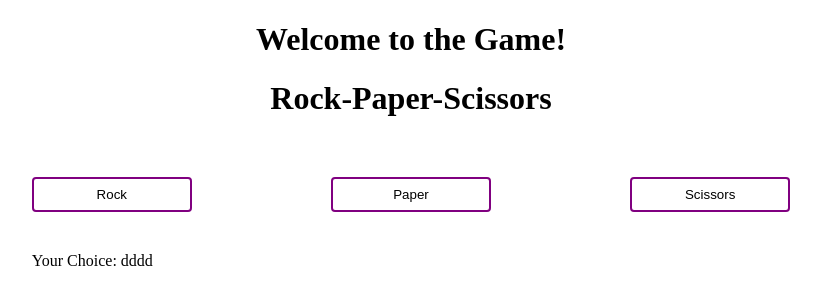
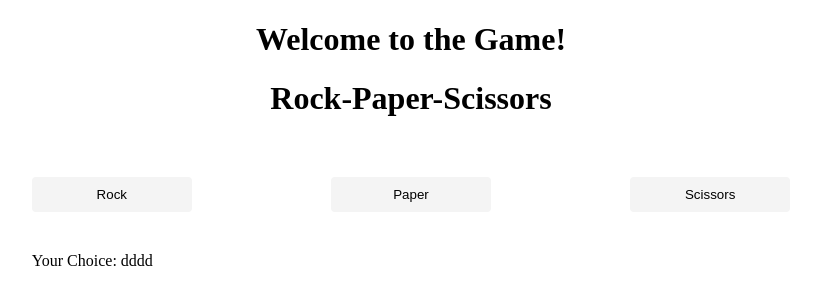
Before and after one commit to oguzdeniz/rock-paper-scissors, a plain HTML site: page index.html in a window 1280 px wide. Shown: the whole page, without its empty margins (229-1050 px from the left). Drawn offline with Linux system fonts and the light colour scheme.

Commit message:
some css mods

```diff
--- a/index.css
+++ b/index.css
@@ -13,14 +13,15 @@
 }
 
 .selection button {
-  border: solid 2px purple;
-  background: transparent;
   min-width: 160px;
   padding: 8px 30px;
+  background: rgb(244, 244, 244);
+  border: 2px solid transparent;
   border-radius: 4px;
 }
 .selection button:hover {
-  background: orange;
+  border: solid 2px purple;
+  /* background: orange; */
 }
 .selection button:active {
   background: rgb(243, 102, 20);
```
